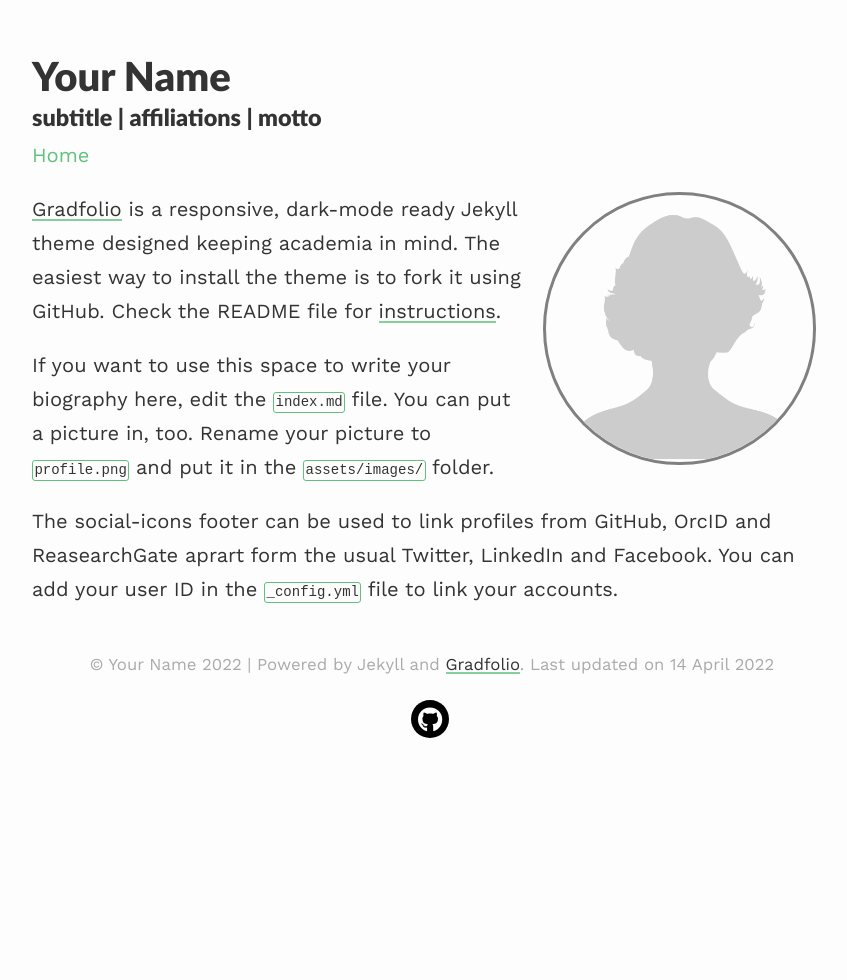
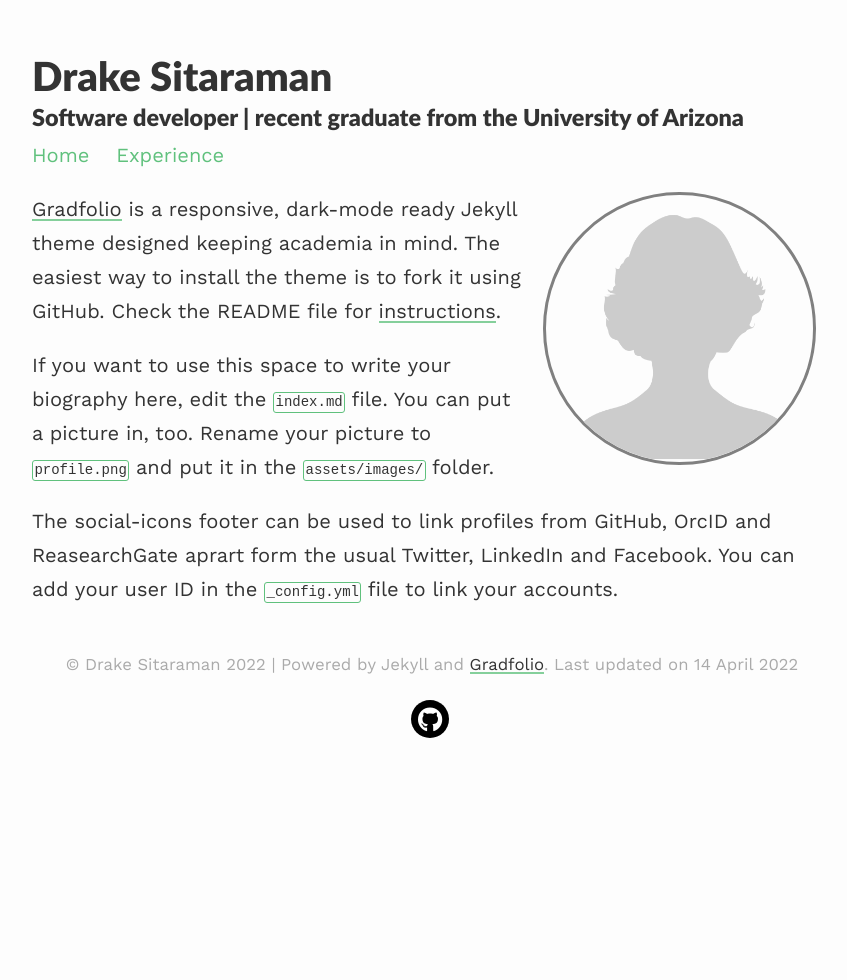
Before and after one commit to drake-s/drake-s.github.io, a Jekyll site: the page built from index.md, in a window 1280 px wide. Shown: the whole page, without its empty margins (208-1055 px from the left). Built offline with Jekyll 4.4.1, drawn with Linux system fonts in a browser that asks for light colours; nearby versions of some CDN libraries.

```diff
--- a/_config.yml
+++ b/_config.yml
@@ -1,7 +1,7 @@
 ### your site title here
 
-title: Your Name
-description: subtitle | affiliations | motto
+title: Drake Sitaraman
+description: Software developer | recent graduate from the University of Arizona
 
 baseurl:   #name of GitHub repository
 url: "https://drake-s.github.io" #custom url to be used instead of GitHub repository
--- a/_includes/navigation.html
+++ b/_includes/navigation.html
@@ -1,5 +1,6 @@
 <div class="links scroll">
         <a href="{{site.baseurl}}/">Home</a>
+        <a href="{{site.baseurl}}/">Experience</a>
         <!--<a href="{{site.baseurl}}/projects/">Projects</a>
         <a href="{{site.baseurl}}/blog/">Blog</a>
         <a href="{{site.baseurl}}/archive/">Archive</a>
```
Also changed, not shown: _includes/disqus.html (deleted, +0 -11 lines), _includes/analytics.html (line endings or trailing spaces).
